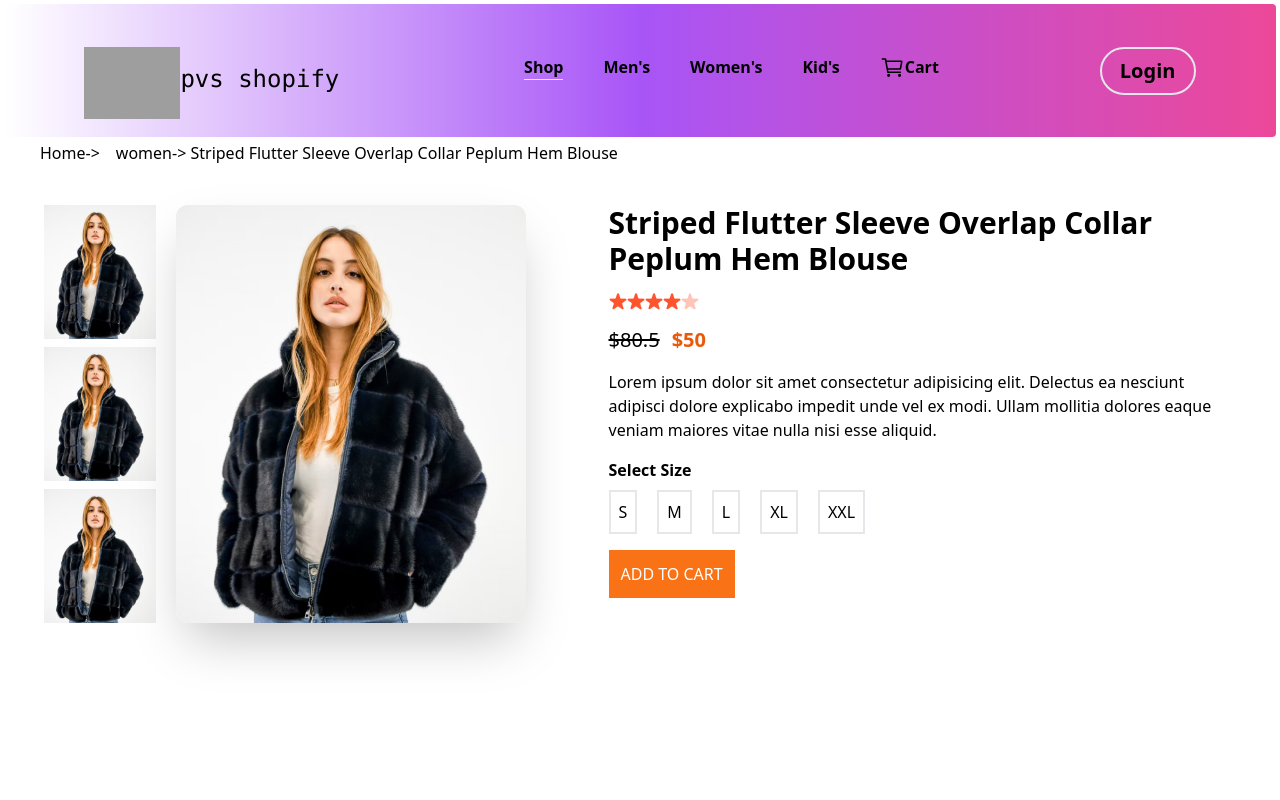
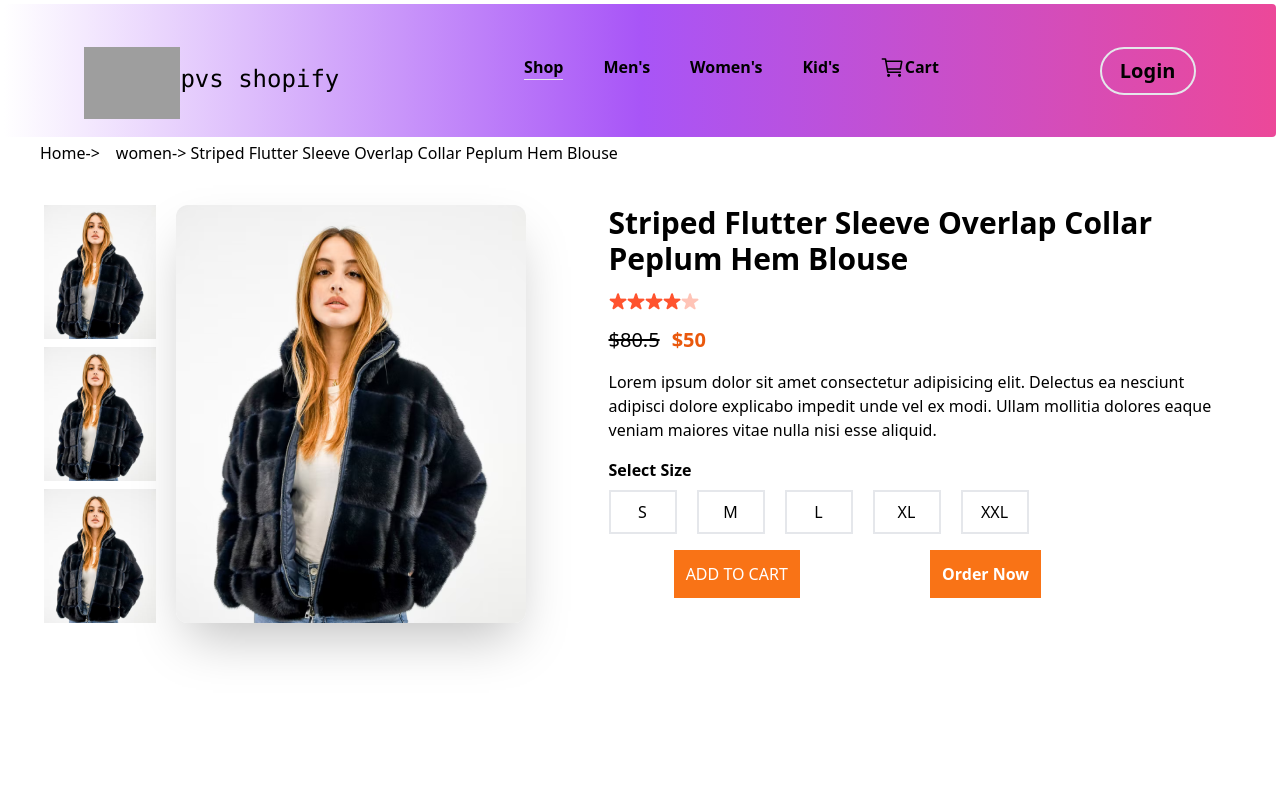
Before and after one commit to sekar-pvs/shopping_cart, a React (Create React App) app: page /product/1 in a window 1280 px wide. Shown: the top 800 px of the page. Built offline with nearby package versions, Linux system fonts and the light colour scheme; grey boxes are pictures that could not be loaded.

Commit message:
Develope CART component

```diff
--- a/src/Components/Cart.jsx
+++ b/src/Components/Cart.jsx
@@ -1,9 +1,72 @@
-import React from "react";
+import React, { useContext } from "react";
 import Footer from "./Footer";
+import { ShopData } from "./Context/ShopContext";
+import CartHeader from "./CartComponent/CartHeader";
+import removeIcon from "./Assets/cart_cross_icon.png";
+import { IoCartOutline } from "react-icons/io5";
+import CartTotal from "./CartTotal";
 
 const Cart = () => {
+  const { cartItem, setCartItem } = useContext(ShopData);
+  //console.log(cartItem);
+  const handelCartRemove = (Id) => {
+    console.log(typeof Id);
+
+    let removeCart = cartItem.filter((data) => Id !== data.id);
+    setCartItem(removeCart);
+  };
+  /*  const totalCost = () => {
+    let Total = 0;
+    cartItem.map((d) => {
+      Total = d.new_price + Total;
+    });
+    return Total;
+  }; */
+
   return (
-    <div>
+    <div className="space-y-10">
+      <div className="space-y-10">
+        <CartHeader />
+        <hr />
+        {cartItem.length < 1 ? (
+          <div className="flex justify-center items-center font-mono font-extrabold text-4xl h-full">
+            Your{" "}
+            <IoCartOutline size={50} className=" ml-3 mr-3 text-purple-600" />{" "}
+            is empty
+          </div>
+        ) : (
+          <>
+            {cartItem.map((data) => {
+              return (
+                <div className="space-y-2 mt-5" key={data.id}>
+                  <div
+                    className="flex justify-around items-center gap-6  "
+                    key={data.id}
+                  >
+                    <div className="ml-20 w-36">
+                      <img className="w-10" src={data.image} alt="..." />
+                    </div>
+                    <div className="text-xs w-36">{data.name}</div>
+                    <div className=" w-36">${data.new_price}</div>
+                    <div className=" w-36">1</div>
+                    <div className=" w-36">{data.new_price}</div>
+                    <div
+                      className=" w-36"
+                      onClick={() => {
+                        handelCartRemove(data.id);
+                      }}
+                    >
+                      <img src={removeIcon} alt="" />
+                    </div>
+                  </div>
+                  <hr />
+                </div>
+              );
+            })}
+          </>
+        )}
+      </div>
+      <CartTotal data={cartItem} />
       <Footer />
     </div>
   );
--- /dev/null
+++ b/src/Components/CartComponent/CartHeader.jsx
@@ -0,0 +1,16 @@
+import React from "react";
+
+const CartHeader = () => {
+  return (
+    <div className="flex justify-around items-center mt-10 font-semibold ml-20">
+      <div className="w-36">Products</div>
+      <div className="w-36">Title</div>
+      <div className="w-36">Price</div>
+      <div className="w-36">Quantity</div>
+      <div className="w-36">Total</div>
+      <div className="w-36">Remove</div>
+    </div>
+  );
+};
+
+export default CartHeader;
--- /dev/null
+++ b/src/Components/CartTotal.jsx
@@ -0,0 +1,73 @@
+import React, { useState } from "react";
+//import { ToastContainer, toast } from "react-toastify";
+
+const CartTotal = ({ data }) => {
+  //let [Total, setTotal] = useState(data.reduce((a, c) => a + c.new_price, 0));
+  let totalCost = data.reduce((a, c) => a + c.new_price, 0);
+
+  //console.log(data);
+
+  // Promo code
+  const [promoData, setPromoData] = useState("");
+  // Promo Code text box
+  const handelPromo = (e) => {
+    setPromoData(e.target.value);
+  };
+  // Promo Code button code
+  const handelPromoButton = (d) => {
+    console.log(d);
+    // let reTotal;
+
+    if (d === "PVS") {
+      totalCost = totalCost - 30;
+      // setTotal(Total);
+    }
+  };
+  return (
+    <div className="flex justify-around items-center">
+      {/*  Left */}
+      <div className="w-[50%] space-y-5">
+        <div className="text-2xl font-bold space-y-">Cart total</div>
+
+        <div className="space-y-5">
+          <div className="flex justify-between items-center">
+            <div>Sub Total</div>
+            <div>{totalCost}$</div>
+          </div>
+          <hr />
+          <div className="flex justify-between items-center ">
+            <div>Shipping Fee</div>
+            <div>Free</div>
+          </div>
+          <hr />
+          <div className="flex justify-between items-center">
+            <div>Total</div>
+            <div>{totalCost}$</div>
+          </div>
+        </div>
+      </div>
+      {/*  Right */}
+      <div className="space-y-3">
+        <div>If you have a Promo code Please enter here</div>
+        <div className="space-x-2">
+          <input
+            type="text"
+            name=""
+            id=""
+            placeholder="Promo Code "
+            className="border-2"
+            onChange={handelPromo}
+          />
+          <button
+            className="bg-black text-white p-2"
+            onClick={() => handelPromoButton(promoData)}
+          >
+            Apply Now
+          </button>
+        </div>
+      </div>
+    </div>
+  );
+};
+
+export default CartTotal;
--- a/src/Components/Context/ShopContext.js
+++ b/src/Components/Context/ShopContext.js
@@ -7,9 +7,14 @@ export const ShopData = createContext({});
 const ShopContext = ({ children }) => {
   const data = all_product;
   // Add to Cart Variable and imort in ProductDisplay.jsx
-  const [cart, setCart] = useState([]);
+  const [cartItem, setCartItem] = useState([]);
+  //console.log(cart);
+  //Size variable to set background
+  const [sizeBG, setSizeBg] = useState("");
   return (
-    <ShopData.Provider value={{ data, cart, setCart }}>
+    <ShopData.Provider
+      value={{ data, cartItem, setCartItem, sizeBG, setSizeBg }}
+    >
       {children}
     </ShopData.Provider>
   );
--- a/src/Components/Exclusive.jsx
+++ b/src/Components/Exclusive.jsx
@@ -11,8 +11,8 @@ const Exclusive = () => {
       alert("Please enter the mail");
     } else {
       alert(`sucessfully subscribed to  ${mail}`);
-      setMail();
     }
+    setMail("");
   };
   return (
     <div className="h-screen flex justify-center items-center  ">
--- a/src/Components/ProductDisplay.jsx
+++ b/src/Components/ProductDisplay.jsx
@@ -6,12 +6,14 @@ import { ToastContainer, toast } from "react-toastify";
 import "react-toastify/dist/ReactToastify.css";
 
 const ProductDisplay = ({ data }) => {
-  const { cart, setCart } = useContext(ShopData);
+  const { cartItem, setCartItem, sizeBG, setSizeBg } = useContext(ShopData);
   const handelCartButton = () => {
-    setCart([...cart, data]);
+    window.scroll(0, 0);
+    setCartItem([...cartItem, data]);
     toast.success("Sucessfully Added to Cart");
   };
-  console.log(cart, "cart");
+
+  //console.log(cartItem);
   return (
     <div className=" m-3 flex justify-around  h-screen ">
       {/*  left align */}
@@ -62,30 +64,91 @@ const ProductDisplay = ({ data }) => {
         <div className="space-y-2">
           <div className="font-semibold">Select Size</div>
 
-          <div className="space-x-5 flex ">
-            <div className="border-2 p-2">
-              <button>S</button>
+          <div className={"space-x-5 flex "}>
+            <div
+              className={`${
+                sizeBG === "S" ? "bg-orange-500 text-white" : "bg-white"
+              } border-2   text-center`}
+            >
+              <button
+                className="p-2 w-16"
+                onClick={() => {
+                  setSizeBg("S");
+                }}
+              >
+                S
+              </button>
             </div>
-            <div className="border-2 p-2">
-              <button>M</button>
+            <div
+              className={`${
+                sizeBG === "M" ? "bg-orange-500 text-white" : "bg-white"
+              } border-2  text-center`}
+            >
+              <button
+                className="p-2 w-16"
+                onClick={() => {
+                  setSizeBg("M");
+                }}
+              >
+                M
+              </button>
             </div>
-            <div className="border-2 p-2">
-              <button>L</button>
+            <div
+              className={`${
+                sizeBG === "L" ? "bg-orange-500 text-white" : "bg-white"
+              } border-2 text-center`}
+            >
+              <button
+                className="p-2  w-16 "
+                onClick={() => {
+                  setSizeBg("L");
+                }}
+              >
+                L
+              </button>
             </div>
-            <div className="border-2 p-2">
-              <button>XL</button>
+            <div
+              className={`${
+                sizeBG === "XL" ? "bg-orange-500 text-white" : "bg-white"
+              } border-2  text-center`}
+            >
+              <button
+                className="p-2  w-16  "
+                onClick={() => {
+                  setSizeBg("XL");
+                }}
+              >
+                XL
+              </button>
             </div>
-            <div className="border-2 p-2">
-              <button>XXL</button>
+            <div
+              className={`${
+                sizeBG === "XXL" ? "bg-orange-500 text-white" : "bg-white"
+              } border-2  text-center`}
+            >
+              <button
+                className="p-2  w-16 "
+                onClick={() => {
+                  setSizeBg("XXL");
+                }}
+              >
+                XXL
+              </button>
             </div>
           </div>
         </div>
-        <div>
+        <div className="flex  justify-around">
           <button
-            className="booder-2 bg-orange-500 p-3 text-white hover:scale-105 "
+            className="booder-2 bg-orange-500  text-white p-3  hover:scale-105 "
             onClick={handelCartButton}
           >
             ADD TO CART
+          </button>
+          <button
+            className="booder-2 bg-orange-500 p-3 text-white font-bold hover:scale-105 "
+            /* onClick={handelCartButton} */
+          >
+            Order Now
           </button>
           <ToastContainer />
         </div>
--- a/src/Components/ShopCategori.jsx
+++ b/src/Components/ShopCategori.jsx
@@ -22,7 +22,7 @@ const ShopCategori = ({ category, banner }) => {
       <div className=" grid grid-cols-4 space-y-10 ml-10 space-x-4">
         {data.map((data) => {
           if (data.category === category) {
-            return <Card data={data} />;
+            return <Card data={data} key={data.id} />;
           } else {
             return null;
           }
```
